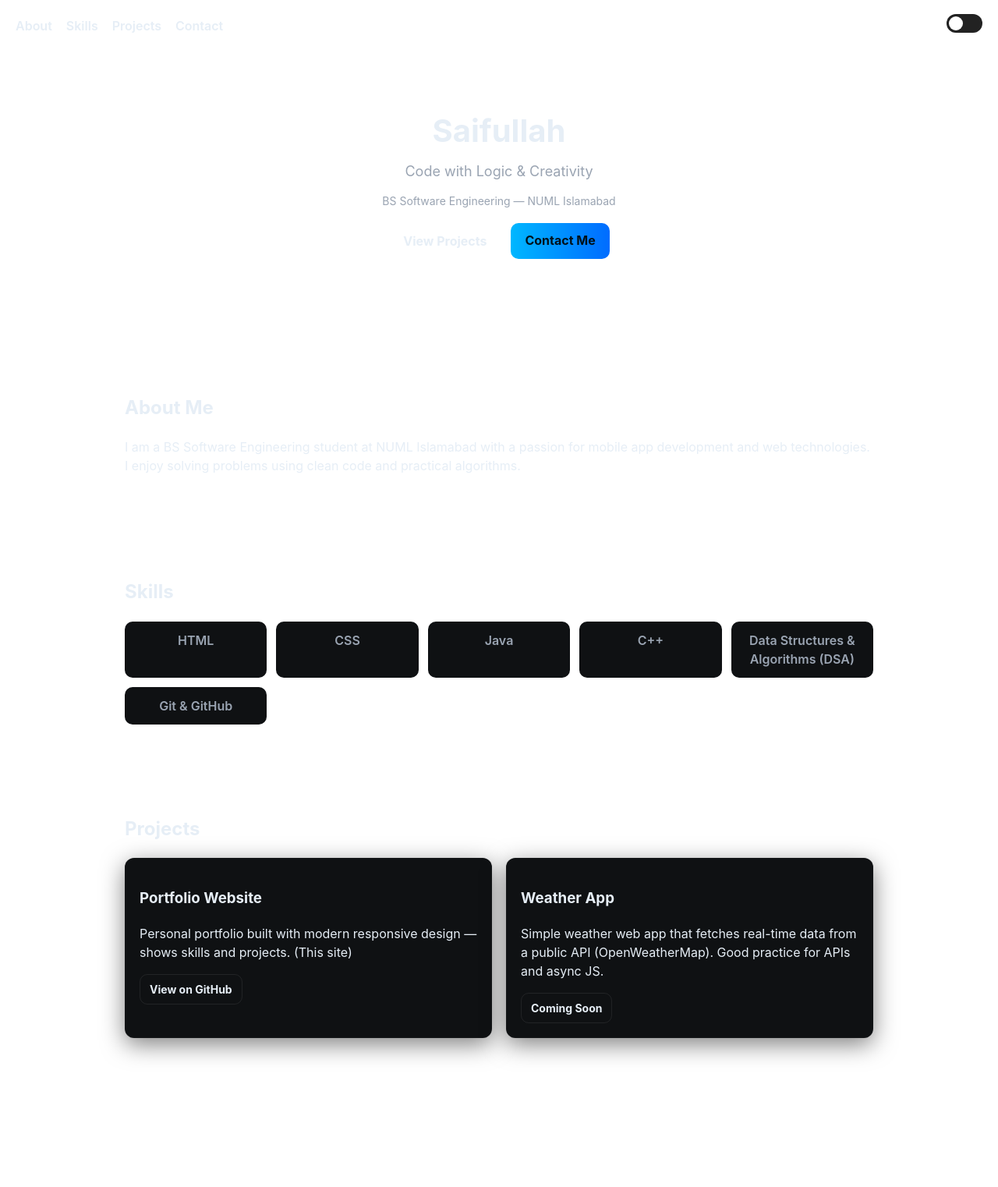
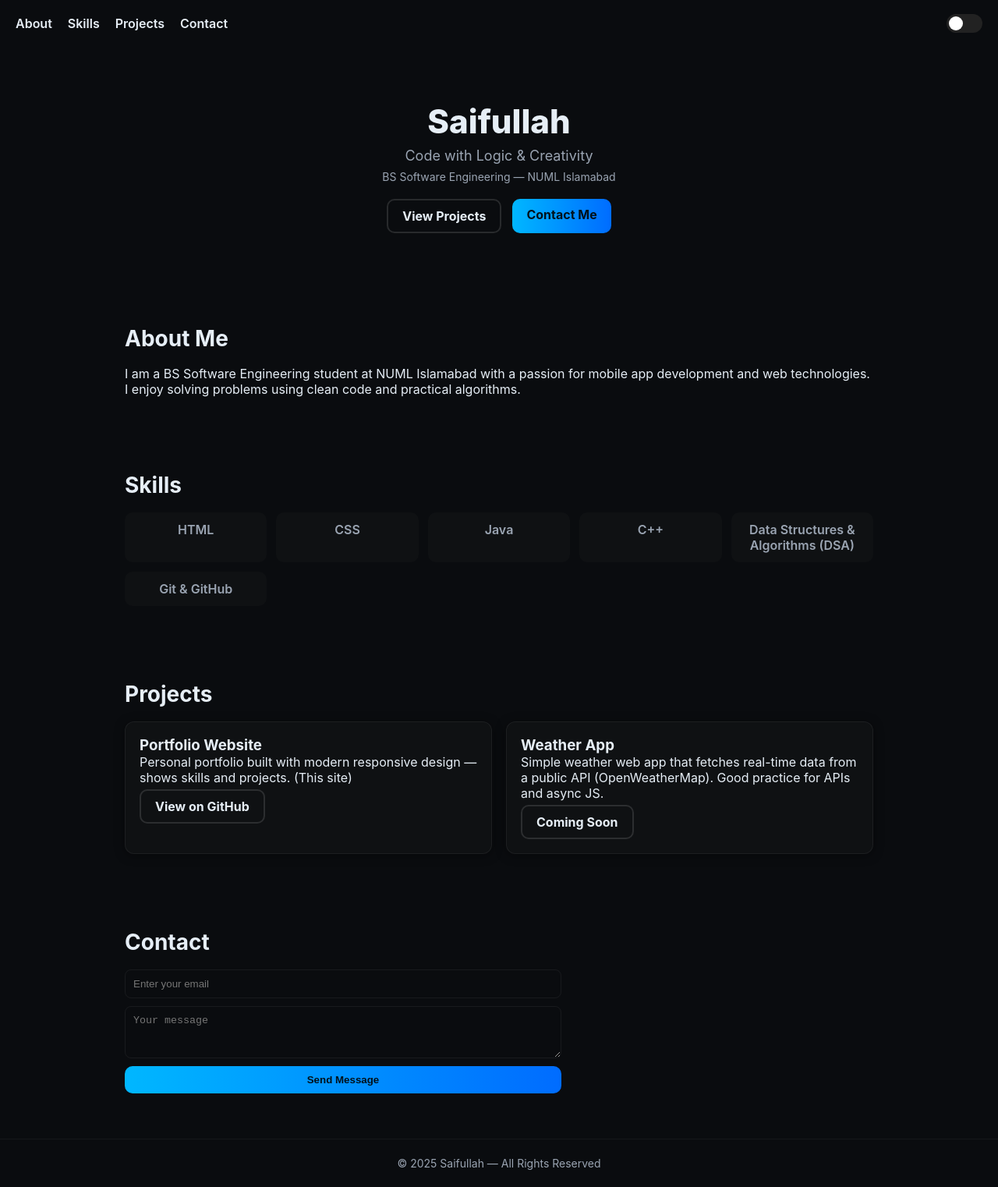
Before and after one commit to HeySaif/My-portfolio, a plain HTML site: page index.html in a window 1280 px wide. Shown: the whole page at 78% size. Before the commit the page ends 1379 px from the top, so only its background shows below. Drawn offline with Linux system fonts and the light colour scheme.

Commit message:
Update: modern portfolio v2

````diff
--- a/index.html
+++ b/index.html
@@ -15,16 +15,15 @@
 <li><a href="#projects">Projects</a></li>
 <li><a href="#contact">Contact</a></li>
 </ul>
-<label class="theme-switch">
-<input id="themeSwitch" type="checkbox" aria-label="Toggle theme">
-<span class="slider"></span>
-</label>
+<button id="theme-toggle" aria-label="Toggle theme">
+    <span class="toggle-circle"></span>
+</button>
+
 </nav>
-
 
 <div class="hero center">
 <h1 class="name">Saifullah</h1>
-<p class="tagline">Code with Logic &amp; Creativity</p>
+<p class="tagline">Code with Logic & Creativity</p>
 <p class="sub">BS Software Engineering — NUML Islamabad</p>
 <div class="hero-cta">
 <a class="btn outline" href="#projects">View Projects</a>
@@ -33,13 +32,11 @@
 </div>
 </header>
 
-
 <main>
 <section id="about" class="container about">
 <h2>About Me</h2>
 <p>I am a BS Software Engineering student at NUML Islamabad with a passion for mobile app development and web technologies. I enjoy solving problems using clean code and practical algorithms.</p>
 </section>
-
 
 <section id="skills" class="container skills">
 <h2>Skills</h2>
@@ -48,11 +45,10 @@
 <span class="skill">CSS</span>
 <span class="skill">Java</span>
 <span class="skill">C++</span>
-<span class="skill">Data Structures &amp; Algorithms (DSA)</span>
-<span class="skill">Git &amp; GitHub</span>
+<span class="skill">Data Structures & Algorithms (DSA)</span>
+<span class="skill">Git & GitHub</span>
 </div>
 </section>
-
 
 <section id="projects" class="container projects">
 <h2>Projects</h2>
@@ -65,10 +61,31 @@
 </div>
 </article>
 
-
 <article class="project-card">
 <h3>Weather App</h3>
 <p>Simple weather web app that fetches real-time data from a public API (OpenWeatherMap). Good practice for APIs and async JS.</p>
 <div class="card-actions">
 <a class="btn outline small" href="#">Coming Soon</a>
+</div>
+</article>
+</div>
+</section>
+
+<section id="contact" class="container contact">
+<h2>Contact</h2>
+<form class="contact-form" onsubmit="return handleContact(event)">
+<input type="email" placeholder="Enter your email" required>
+<textarea placeholder="Your message" rows="3" required></textarea>
+<button class="btn">Send Message</button>
+<div id="formStatus" class="form-status"></div>
+</form>
+</section>
+</main>
+
+<footer class="site-footer">
+<p>© 2025 Saifullah — All Rights Reserved</p>
+</footer>
+
+<script src="script.js"></script>
+</body>
 </html>
--- a/script.js
+++ b/script.js
@@ -1,30 +1,26 @@
-// Theme toggle and a simple contact form handler
-(function(){
-const switchEl = document.getElementById('themeSwitch');
-const body = document.body;
-// restore theme
-const saved = localStorage.getItem('theme');
-if(saved === 'light') body.classList.add('light-mode');
-if(switchEl) switchEl.checked = saved === 'light';
-if(switchEl){
-switchEl.addEventListener('change', ()=>{
-if(switchEl.checked){
-body.classList.add('light-mode');
-localStorage.setItem('theme','light');
-} else {
-body.classList.remove('light-mode');
-localStorage.setItem('theme','dark');
-}
+// Smooth scroll animation for navbar links
+document.querySelectorAll('a[href^="#"]').forEach(link => {
+  link.addEventListener('click', function (e) {
+    e.preventDefault();
+    const target = document.querySelector(this.getAttribute('href'));
+    target.scrollIntoView({
+      behavior: 'smooth',
+      block: 'start'
+    });
+  });
 });
+
+// Toggle navbar on smaller screens (if menu icon added in future)
+const menuBtn = document.querySelector('.menu-btn');
+const navLinks = document.querySelector('.nav-links');
+
+if (menuBtn) {
+  menuBtn.addEventListener('click', () => {
+    navLinks.classList.toggle('active');
+  });
 }
 
 
-window.handleContact = function handleContact(e){
-e.preventDefault();
-const status = document.getElementById('formStatus');
-status.textContent = 'Thanks — message will be sent (demo).';
-// For real email sending, integrate an API like Formspree / EmailJS or a simple server endpoint.
-setTimeout(()=>{status.textContent='Message ready — (demo only)';},1200);
-return false;
-}
-})();
+document.getElementById("theme-toggle").addEventListener("click", () => {
+    document.body.classList.toggle("light-theme");
+});
--- a/style.css
+++ b/style.css
@@ -1,46 +1,270 @@
-:root{
---card:#0f1113;
---muted:#9aa4b2;
---neon:#00b7ff;
---glass: rgba(255,255,255,0.03);
+:root {
+    --bg: #0a0c0f;
+    --card: #0f1113;
+    --muted: #9aa4b2;
+    --neon: #00b7ff;
 }
-*{box-sizing:border-box}
-html,body{height:100%;margin:0;font-family:Inter, Poppins, system-ui, -apple-system, "Segoe UI", Roboto, "Helvetica Neue", Arial}
-body{background:var(--bg);color:#e6eef6;line-height:1.5}
-.container{max-width:1000px;margin:0 auto;padding:48px 20px}
-.navbar{display:flex;justify-content:space-between;align-items:center;padding:18px 20px}
-.nav-links{display:flex;gap:18px;margin:0;padding:0;list-style:none}
-.nav-links a{text-decoration:none;color:inherit;font-weight:600}
-.site-header{padding-bottom:40px;border-bottom:1px solid rgba(255,255,255,0.03)}
-.hero{padding:64px 20px;text-align:center}
-.name{font-size:40px;margin:8px 0}
-.tagline{color:var(--muted);font-size:18px;margin:6px 0}
-.sub{color:var(--muted);font-size:14px;margin-bottom:12px}
-.hero-cta{margin-top:18px;display:flex;gap:12px;justify-content:center}
-.btn{display:inline-block;padding:10px 18px;border-radius:10px;border:none;background:linear-gradient(90deg,var(--neon),#006cff);color:#02111a;text-decoration:none;font-weight:700;cursor:pointer}
-.btn.outline{background:transparent;border:1px solid rgba(255,255,255,0.08);color:inherit}
-.btn.small{padding:8px 12px;font-size:14px}
-.btn.outline:hover{box-shadow:0 0 18px rgba(0,183,255,0.14);border-color:rgba(0,183,255,0.6)}
-.btn:hover{transform:translateY(-4px);transition:all .22s ease}
-.skill-grid{display:grid;grid-template-columns:repeat(auto-fit,minmax(160px,1fr));gap:12px;margin-top:18px}
-.skill{background:var(--card);padding:12px;border-radius:10px;text-align:center;font-weight:600;color:var(--muted)}
-.projects-grid{display:grid;grid-template-columns:repeat(auto-fit,minmax(260px,1fr));gap:18px;margin-top:18px}
-.project-card{background:var(--card);padding:18px;border-radius:12px;box-shadow:0 8px 30px rgba(0,0,0,0.5);border:1px solid rgba(255,255,255,0.02)}
-.card-actions{margin-top:12px}
-.contact-form{display:grid;gap:10px;max-width:560px}
-.contact-form input,.contact-form textarea{padding:10px;border-radius:8px;border:1px solid rgba(255,255,255,0.06);background:transparent;color:inherit}
-.form-status{color:var(--muted);margin-top:8px}
-.site-footer{padding:24px;text-align:center;color:var(--muted);border-top:1px solid rgba(255,255,255,0.03)}
-/* Theme switch */
-.theme-switch{display:inline-block}
-.theme-switch input{display:none}
-.theme-switch .slider{width:46px;height:24px;background:#222;border-radius:24px;display:inline-block;position:relative}
-.theme-switch .slider:before{content:"";position:absolute;width:18px;height:18px;border-radius:50%;left:3px;top:3px;background:#fff;transition:all .28s}
-.theme-switch input:checked + .slider{background:#ddd}
-.theme-switch input:checked + .slider:before{transform:translateX(22px)}
-/* Light mode overrides */
-body.light-mode{--bg:#f3f6fb;--card:#ffffff;--muted:#4b5563;color:#0b1220}
-body.light-mode .btn{color:#02111a}
-/* Responsive */
-@media(max-width:720px){.name{font-size:30px}.hero{padding:42px 16px}.container{padding:28px 16px}}
-```
+
+* {
+    margin: 0;
+    padding: 0;
+    box-sizing: border-box;
+}
+
+body {
+    background: var(--bg);
+    color: #e6eef6;
+    font-family: "Inter", system-ui, sans-serif;
+}
+
+/* Layout */
+.container {
+    max-width: 1000px;
+    margin: 0 auto;
+    padding: 48px 20px;
+}
+
+h2 {
+    font-size: 28px;
+    margin-bottom: 18px;
+}
+
+/* Navbar */
+.navbar {
+    display: flex;
+    justify-content: space-between;
+    align-items: center;
+    padding: 18px 20px;
+}
+
+.nav-links {
+    display: flex;
+    gap: 20px;
+    list-style: none;
+}
+
+.nav-links a {
+    text-decoration: none;
+    color: inherit;
+    font-weight: 600;
+}
+
+.nav-links a:hover {
+    color: var(--neon);
+    transition: 0.2s ease-in-out;
+}
+
+/* Hero */
+.hero {
+    text-align: center;
+    padding: 70px 20px;
+}
+
+.name {
+    font-size: 42px;
+    font-weight: 800;
+}
+
+.tagline {
+    font-size: 18px;
+    color: var(--muted);
+    margin: 8px 0;
+}
+
+.sub {
+    font-size: 14px;
+    margin-bottom: 16px;
+    color: var(--muted);
+}
+
+.hero-cta {
+    margin-top: 20px;
+    display: flex;
+    justify-content: center;
+    gap: 14px;
+}
+
+/* Buttons */
+.btn {
+    padding: 10px 18px;
+    border-radius: 10px;
+    text-decoration: none;
+    font-weight: 700;
+    border: none;
+    background: linear-gradient(90deg, var(--neon), #006cff);
+    color: #02111a;
+}
+
+.btn.outline {
+    background: transparent;
+    border: 2px solid rgba(255,255,255,0.12);
+    color: inherit;
+}
+
+.btn:hover {
+    transform: translateY(-3px);
+    transition: 0.25s ease;
+}
+
+/* Skills */
+.skill-grid {
+    display: grid;
+    grid-template-columns: repeat(auto-fit, minmax(160px, 1fr));
+    gap: 12px;
+}
+
+.skill {
+    background: var(--card);
+    padding: 12px;
+    border-radius: 10px;
+    text-align: center;
+    font-weight: 600;
+    color: var(--muted);
+}
+
+/* Projects */
+.projects-grid {
+    display: grid;
+    grid-template-columns: repeat(auto-fit, minmax(260px, 1fr));
+    gap: 18px;
+}
+
+.project-card {
+    background: var(--card);
+    padding: 18px;
+    border-radius: 12px;
+    border: 1px solid rgba(255,255,255,0.06);
+    box-shadow: 0 2px 14px rgba(0,0,0,0.4);
+}
+
+/* Contact */
+.contact-form {
+    display: grid;
+    gap: 10px;
+    max-width: 560px;
+}
+
+.contact-form input,
+.contact-form textarea {
+    padding: 10px;
+    border-radius: 8px;
+    border: 1px solid rgba(255,255,255,0.06);
+    background: transparent;
+    color: inherit;
+}
+
+.form-status {
+    font-size: 14px;
+    color: var(--muted);
+}
+
+/* Footer */
+.site-footer {
+    text-align: center;
+    padding: 22px;
+    color: var(--muted);
+    font-size: 14px;
+    border-top: 1px solid rgba(255,255,255,0.05);
+}
+
+#theme-toggle {
+    width: 46px;
+    height: 24px;
+    background: #222;
+    border: none;
+    border-radius: 24px;
+    position: relative;
+    cursor: pointer;
+    padding: 0;
+}
+
+#theme-toggle .toggle-circle {
+    position: absolute;
+    top: 3px;
+    left: 3px;
+    width: 18px;
+    height: 18px;
+    border-radius: 50%;
+    background: #fff;
+    transition: transform .28s, background .28s;
+}
+
+body.light-theme #theme-toggle {
+    background: #ddd;
+}
+
+body.light-theme #theme-toggle .toggle-circle {
+    transform: translateX(22px);
+    background: #222;
+}
+
+
+
+/* Light Mode Switch Style */
+.light-theme .slider {
+    background: #ddd;
+    border-color: #222;
+}
+
+.light-theme .slider:before {
+    transform: translateX(24px);
+    background: #000;  /* dark knob */
+}
+
+/* 🌗 Page Theme Colors */
+body {
+    transition: background 0.4s, color 0.4s;
+}
+
+.light-theme {
+    background: #ffffff;
+    color: #000000;
+}
+
+.light-theme nav a {
+    color: #000;
+}
+
+.light-theme .project-card {
+    background: #f8f8f8;
+    border-color: #111;
+}
+
+/* Light mode */
+body.light-mode {
+    --bg: #eef2f7;
+    --card: #ffffff;
+    --muted: #4b5563;
+    color: #0b1220;
+}
+
+body.light-mode .btn {
+    color: #02111a;
+}
+/* Light Theme */
+.light-theme {
+  background: #ffffff;
+  color: #1a1a1a;
+}
+
+.light-theme header,
+.light-theme nav a {
+  color: #1a1a1a;
+}
+
+.light-theme .project-card {
+  background: #f4f4f4;
+  color: #222;
+  border-color: #ddd;
+}
+.project-content {
+  display: flex;
+  flex-direction: column;
+  gap: 12px;
+}
+
+.project-card a {
+  display: inline-block;
+  margin-top: 5px;
+  text-align: center;
+}
````
